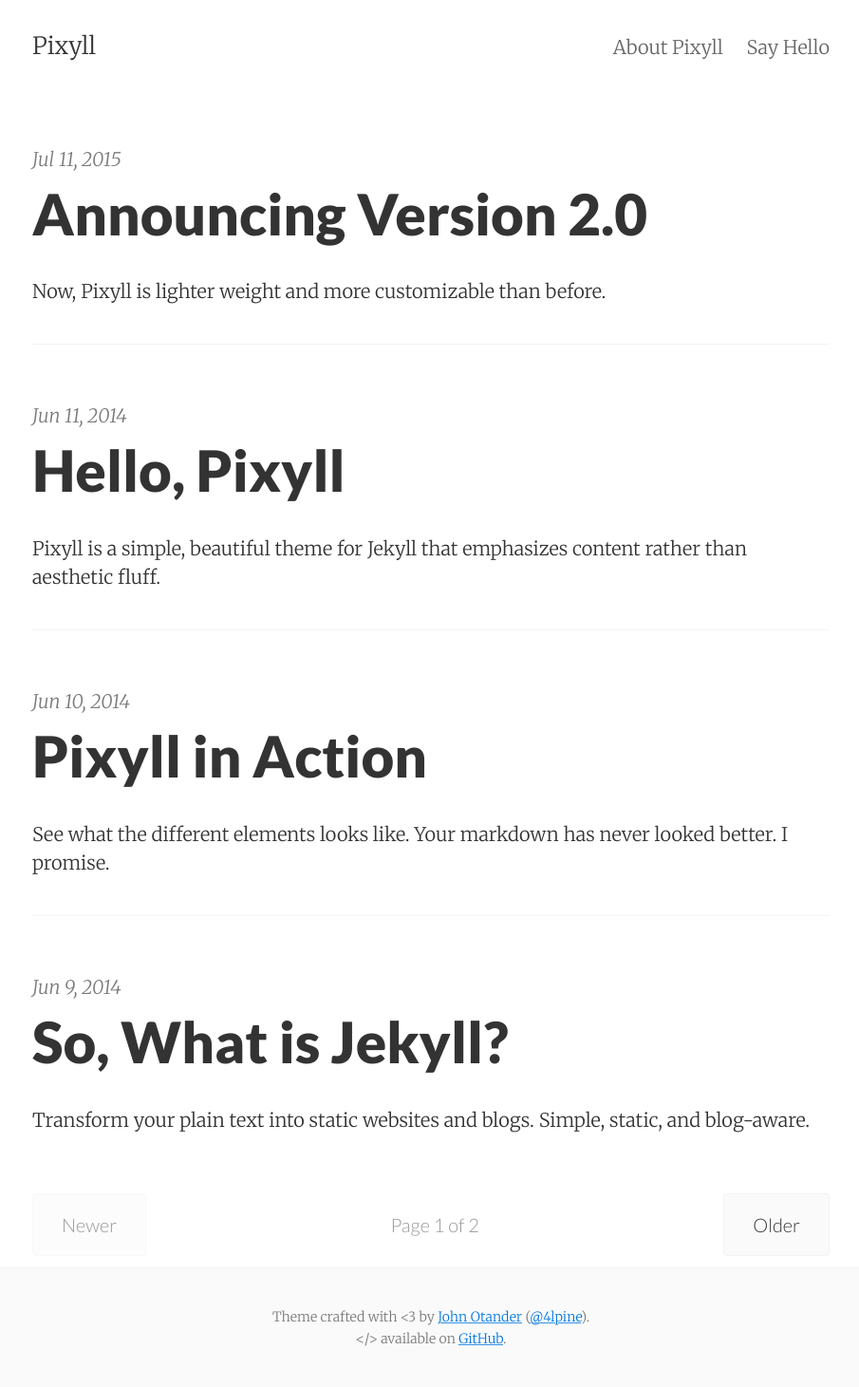
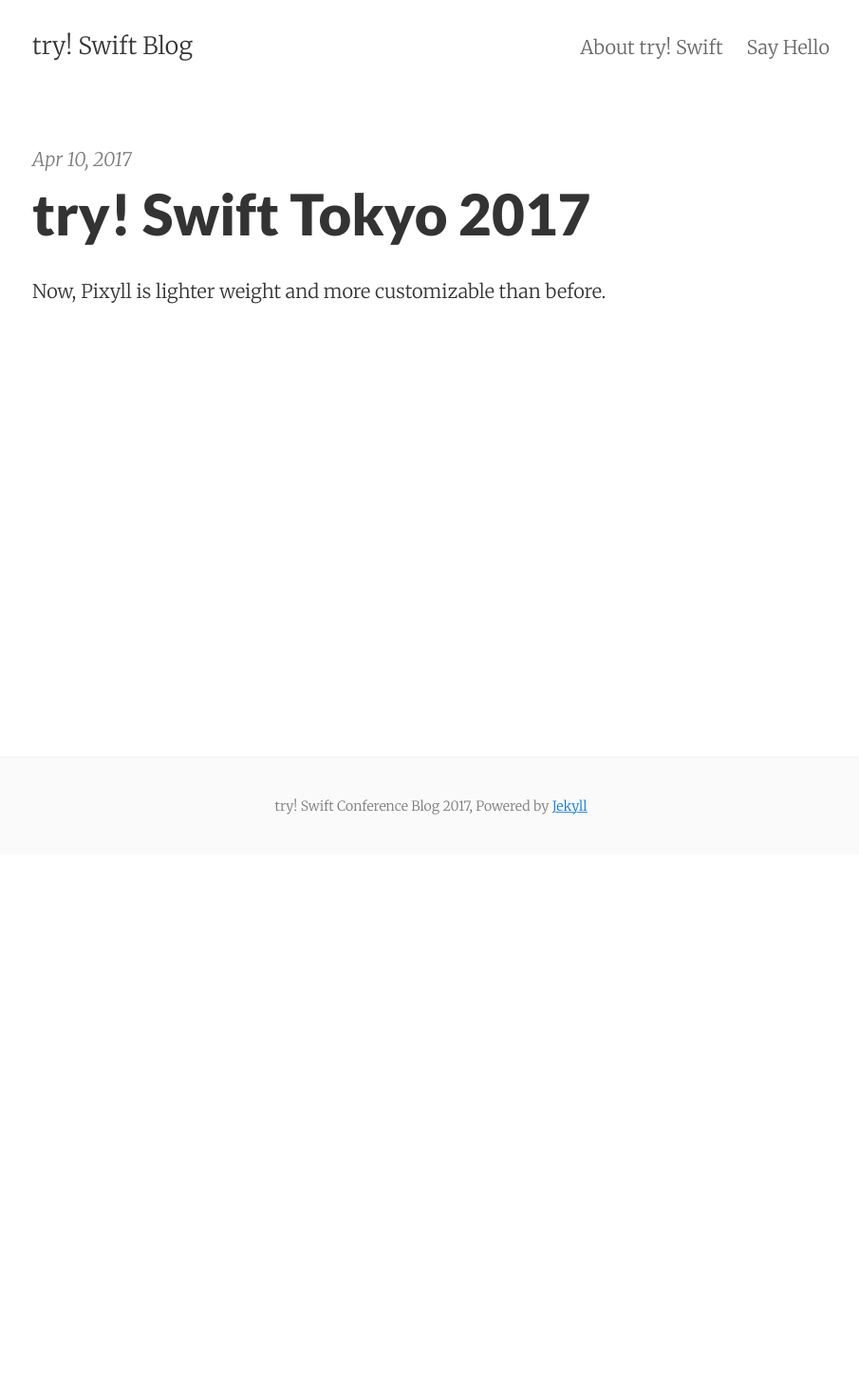
Before and after one commit to tryswift/blog, a Jekyll site: the page built from index.html, in a window 1280 px wide. Shown: the whole page at 95% size, without its empty margins (186-1091 px from the left). Built offline with Jekyll 4.4.1, drawn with Linux system fonts in a browser that asks for light colours; the list of posts is cut into pages by our own code; after the commit the page ends 900 px from its top, so only the background shows below that.

Commit message:
Jekyll blog template set-up complete

```diff
--- a/CNAME
+++ b/CNAME
@@ -1 +1 @@
-pixyll.com
+blog.tryswift.co
--- a/_config.yml
+++ b/_config.yml
@@ -1,10 +1,10 @@
 # Site settings
-title:       Pixyll
-email:       your_email@example.com
-author:      John Otander
-description: "A simple, beautiful theme for Jekyll that emphasizes content rather than aesthetic fluff."
+title:       try! Swift Blog
+email:       alvin@tryswiftlabs.com
+author:      Alvin Varghese
+description: "try! Swift International Conference"
 baseurl:     ""
-url:         "http://pixyll.com"
+url:         "https://tryswift.co"
 date_format: "%b %-d, %Y"
 
 # Google services
--- a/_includes/footer.html
+++ b/_includes/footer.html
@@ -1,8 +1,7 @@
 <footer class="center">
   <div class="measure">
     <small>
-      Theme crafted with &lt;3 by <a href="http://johnotander.com">John Otander</a> (<a href="https://twitter.com/4lpine">@4lpine</a>).<br>
-      &lt;/&gt; available on <a href="https://github.com/johnotander/pixyll">GitHub</a>.
+      try! Swift Conference Blog 2017, Powered by <a href="https://github.com/johnotander/pixyll">Jekyll</a>
     </small>
   </div>
 </footer>
--- a/_posts/2014-06-09-so-what-is-jekyll.md
+++ /dev/null
@@ -1,17 +0,0 @@
----
-layout:     post
-title:      So, What is Jekyll?
-date:       2014-06-09 12:32:18
-summary:    Transform your plain text into static websites and blogs. Simple, static, and blog-aware.
-categories: jekyll pixyll
----
-
-Jekyll is a tool for transforming your plain text into static websites and
-blogs. It is simple, static, and blog-aware. Jekyll uses the
-[Liquid](http://docs.shopify.com/themes/liquid-basics) templating
-language and has builtin [Markdown](http://daringfireball.net/projects/markdown/)
-and [Textile](http://en.wikipedia.org/wiki/Textile_(markup_language)) support.
-
-It also ties in nicely to [Github Pages](https://pages.github.com/).
-
-Learn more about Jekyll on their [website](http://jekyllrb.com/).
--- a/_posts/2014-06-10-see-pixyll-in-action.md
+++ /dev/null
@@ -1,135 +0,0 @@
----
-layout:     post
-title:      Pixyll in Action
-date:       2014-06-10 12:31:19
-summary:    See what the different elements looks like. Your markdown has never looked better. I promise.
-categories: jekyll pixyll
----
-
-There is a significant amount of subtle, yet precisely calibrated, styling to ensure
-that your content is emphasized while still looking aesthetically pleasing.
-
-All links are easy to [locate and discern](#), yet don't detract from the [harmony
-of a paragraph](#). The _same_ goes for italics and __bold__ elements. Even the the strikeout
-works if <del>for some reason you need to update your post</del>. For consistency's sake,
-<ins>The same goes for insertions</ins>, of course.
-
-### Code, with syntax highlighting
-
-Here's an example of some ruby code with line anchors.
-
-{% highlight ruby lineanchors %}
-# The most awesome of classes
-class Awesome < ActiveRecord::Base
-  include EvenMoreAwesome
-
-  validates_presence_of :something
-  validates :email, email_format: true
-
-  def initialize(email, name = nil)
-    self.email = email
-    self.name = name
-    self.favorite_number = 12
-    puts 'created awesomeness'
-  end
-
-  def email_format
-    email =~ /\S+@\S+\.\S+/
-  end
-end
-{% endhighlight %}
-
-Here's some CSS:
-
-{% highlight css %}
-.foobar {
-  /* Named colors rule */
-  color: tomato;
-}
-{% endhighlight %}
-
-Here's some JavaScript:
-
-{% highlight js %}
-var isPresent = require('is-present')
-
-module.exports = function doStuff(things) {
-  if (isPresent(things)) {
-    doOtherStuff(things)
-  }
-}
-{% endhighlight %}
-
-Here's some HTML:
-
-{% highlight html %}
-<div class="m0 p0 bg-blue white">
-  <h3 class="h1">Hello, world!</h3>
-</div>
-{% endhighlight %}
-
-# Headings!
-
-They're responsive, and well-proportioned (in `padding`, `line-height`, `margin`, and `font-size`).
-They also heavily rely on the awesome utility, [BASSCSS](http://www.basscss.com/).
-
-##### They draw the perfect amount of attention
-
-This allows your content to have the proper informational and contextual hierarchy. Yay.
-
-### There are lists, too
-
-  * Apples
-  * Oranges
-  * Potatoes
-  * Milk
-
-  1. Mow the lawn
-  2. Feed the dog
-  3. Dance
-
-### Images look great, too
-
-![desk](https://cloud.githubusercontent.com/assets/1424573/3378137/abac6d7c-fbe6-11e3-8e09-55745b6a8176.png)
-
-_![desk](https://cloud.githubusercontent.com/assets/1424573/3378137/abac6d7c-fbe6-11e3-8e09-55745b6a8176.png)_
-
-
-### There are also pretty colors
-
-Also the result of [BASSCSS](http://www.basscss.com/), you can <span class="bg-dark-gray white">highlight</span> certain components
-of a <span class="red">post</span> <span class="mid-gray">with</span> <span class="green">CSS</span> <span class="orange">classes</span>.
-
-I don't recommend using blue, though. It looks like a <span class="blue">link</span>.
-
-### Footnotes!
-
-Markdown footnotes are supported, and they look great! Simply put e.g. `[^1]` where you want the footnote to appear,[^1] and then add
-the reference at the end of your markdown.
-
-### Stylish blockquotes included
-
-You can use the markdown quote syntax, `>` for simple quotes.
-
-> Lorem ipsum dolor sit amet, consectetur adipiscing elit. Suspendisse quis porta mauris.
-
-However, you need to inject html if you'd like a citation footer. I will be working on a way to
-hopefully sidestep this inconvenience.
-
-<blockquote>
-  <p>
-    Perfection is achieved, not when there is nothing more to add, but when there is nothing left to take away.
-  </p>
-  <footer><cite title="Antoine de Saint-Exupéry">Antoine de Saint-Exupéry</cite></footer>
-</blockquote>
-
-### There's more being added all the time
-
-Checkout the [Github repository](https://github.com/johnotander/pixyll) to request,
-or add, features.
-
-Happy writing.
-
----
-
-[^1]: Important information that may distract from the main text can go in footnotes.
--- a/_posts/2014-06-11-welcome-to-pixyll.markdown
+++ /dev/null
@@ -1,26 +0,0 @@
----
-layout:     post
-title:      Hello, Pixyll
-date:       2014-06-11 15:31:19
-summary:    Pixyll is a simple, beautiful theme for Jekyll that emphasizes content rather than aesthetic fluff.
-categories: jekyll pixyll
----
-
-Hello.
-
-Pixyll is a simple, beautiful theme for Jekyll that emphasizes content rather than aesthetic fluff. It's mobile _first_, fluidly responsive, and delightfully lightweight.
-
-It's pretty minimal, but leverages large type and drastic contrast to make a statement, on all devices.
-
-<blockquote>
-  <p>
-    Perfection is achieved, not when there is nothing more to add, but when there is nothing left to take away.
-  </p>
-  <footer><cite title="Antoine de Saint-Exupéry">Antoine de Saint-Exupéry</cite></footer>
-</blockquote>
-
-## Where is it?
-
-Checkout the [Github repository](https://github.com/johnotander/pixyll) to download it, request a feature, or report a bug.
-
-It's free, and open source ([MIT](http://opensource.org/licenses/MIT)).
--- a/_posts/2015-07-11-announcing-pixyll-version-2.md
+++ /dev/null
@@ -1,16 +0,0 @@
----
-layout:     post
-title:      Announcing Version 2.0
-date:       2015-07-11
-summary:    Now, Pixyll is lighter weight and more customizable than before.
-categories: jekyll pixyll
----
-
-In an effort to make Pixyll easier to customize and more aesthetically pleasing, we've release version `2.0`.
-
-Pixyll now features:
-
-* Line anchors in code blocks and new syntax highlighting
-* A customizable variables file
-* Modular, and lighter weight CSS
-* No more `max-width` media queries
--- /dev/null
+++ b/_posts/2017-04-10-try-Swift-Tokyo-overview.md
@@ -0,0 +1,23 @@
+---
+layout:     post
+title:      try! Swift Tokyo 2017
+date:       2017-04-10
+summary:    Now, Pixyll is lighter weight and more customizable than before.
+categories: jekyll pixyll
+---
+
+This article is an overview of try! Swift Tokyo Conference which happened on 2nd & 3rd March 2017.
+
+It has been two months since the try! Swift Tokyo Conference. 34 Speakers, 50+ Sponsors, and 732 attendees, it has been one of the best and big Swift conference in the world. It was a three-day conference in which two days were conference and 1 full day workshops and hackathon.
+
+try! Swift is not a platform, it’s a community, which gives more importance to networking. That’s why try! Swift have organised a special Speakers meet-up in Pivotal Labs on March 1st. It was an amazing experience, speakers from around the world got know each other, Pivotal Labs have provided food & drinks for everyone, people were so happy. Also try! Swift took all speakers to the Tokyo City SkyDeck View, it was awesome, looking at the city from top of the world and seeing sun hiding in Mount Fuji are the best moments ever.
+
+![try! Swift Conference]()
+
+
+<!-- Pixyll now features:
+
+* Line anchors in code blocks and new syntax highlighting
+* A customizable variables file
+* Modular, and lighter weight CSS
+* No more `max-width` media queries -->
--- a/about.md
+++ b/about.md
@@ -1,11 +1,23 @@
 ---
 layout: page
-title: About Pixyll
+title: About try! Swift
 permalink: /about/
 tags: about
 ---
 
-This Jekyll theme was crafted with <3 by [John Otander](http://johnotander.com)
+try! Swift is a two-day conference, an immersive community gathering about Swift Language, best practices in Swift, Application Development in Swift, Server-Side Swift, Open Source Swift with more than 500 attendees, 20+ speakers, workshops, and a grand party!
+
+Some things that make try! Swift unique from other conferences:
+
+International: try! Swift is all about connecting people across different cultures, languages & countries, breaking the barriers, and making the world smaller! Most of our speakers are from different parts of the world and we make sure they get connected and immersed with the local developer community. Our conferences also tend to have a large international participation resulting in creating amazing connections, which is personally the most rewarding aspect of the conference.
+
+Personal:  As we said, the goal of the try! Swift is really to bring people together. In addition to 20-minute talks by our impressive speakers, attendees could connect with the speakers at office hours. This is very important since there aren't many conferences out there that provide this kind of access to speakers. While the official office hours are timed at 20 minutes, there are times when they grow into bigger discussions making them the most valuable part of the conference for both the attendees and the speakers. (one of them took couple of hours!)
+
+Community-driven: Even though try! Swift is an international conference, we really focus on the needs of the local community and can’t make it happen without the support of the local community. In fact, it was the local communities were keen on bringing try! Swift to India! We are making sure to tailor the content and the conference to the needs of the local community. Based on our discussions with the local communities and companies during our travels in India, we realized the high interests & voracious appetite for learning Swift. As a result, we'll be hosting optional workshops on Swift for Beginners and Advanced levels the day before the main event. This offers the attendees a chance to improve their Swift skills before attending the talks from our expert speakers.
+
+We look forward to seeing you in the next try! Swift Conference!
+
+<!-- This Jekyll theme was crafted with <3 by [John Otander](http://johnotander.com)
 ([@4lpine](https://twitter.com/4lpine)).
 
 Checkout the [Github repository](https://github.com/johnotander/pixyll) to download it,
@@ -17,4 +29,4 @@
 * [BASSCSS](http://basscss.com)
 * [Jekyll](http://jekyllrb.com)
 * [Refills](http://refills.bourbon.io/)
-* [Type Scale](http://type-scale.com/)
+* [Type Scale](http://type-scale.com/) -->
```
Also changed, not shown: _posts/2014-06-08-pixyll-has-pagination.md (deleted, +0 -9 lines), images/me.jpeg (deleted), images/tokyo-2017/speaker-party.jpeg (added).
